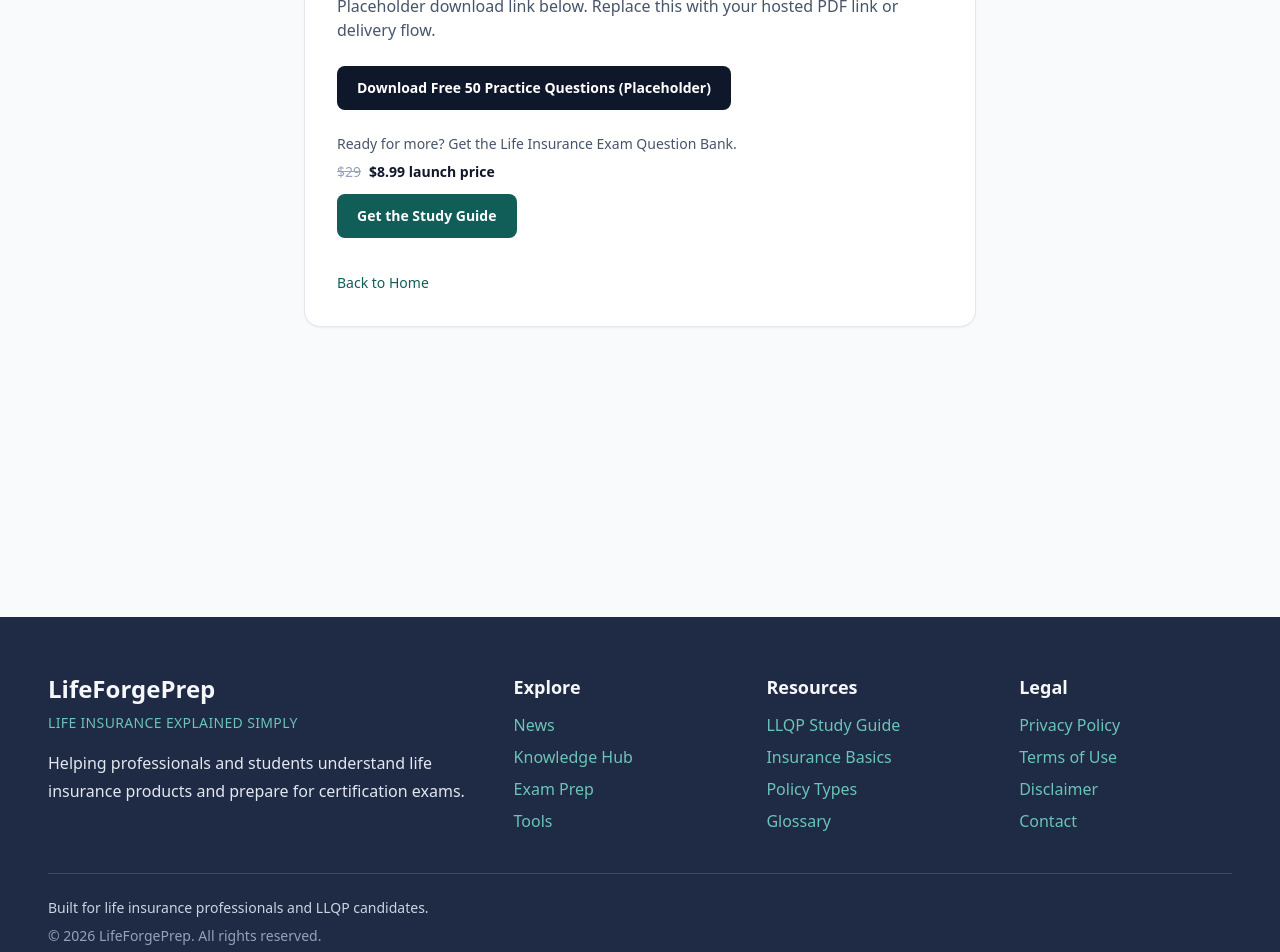
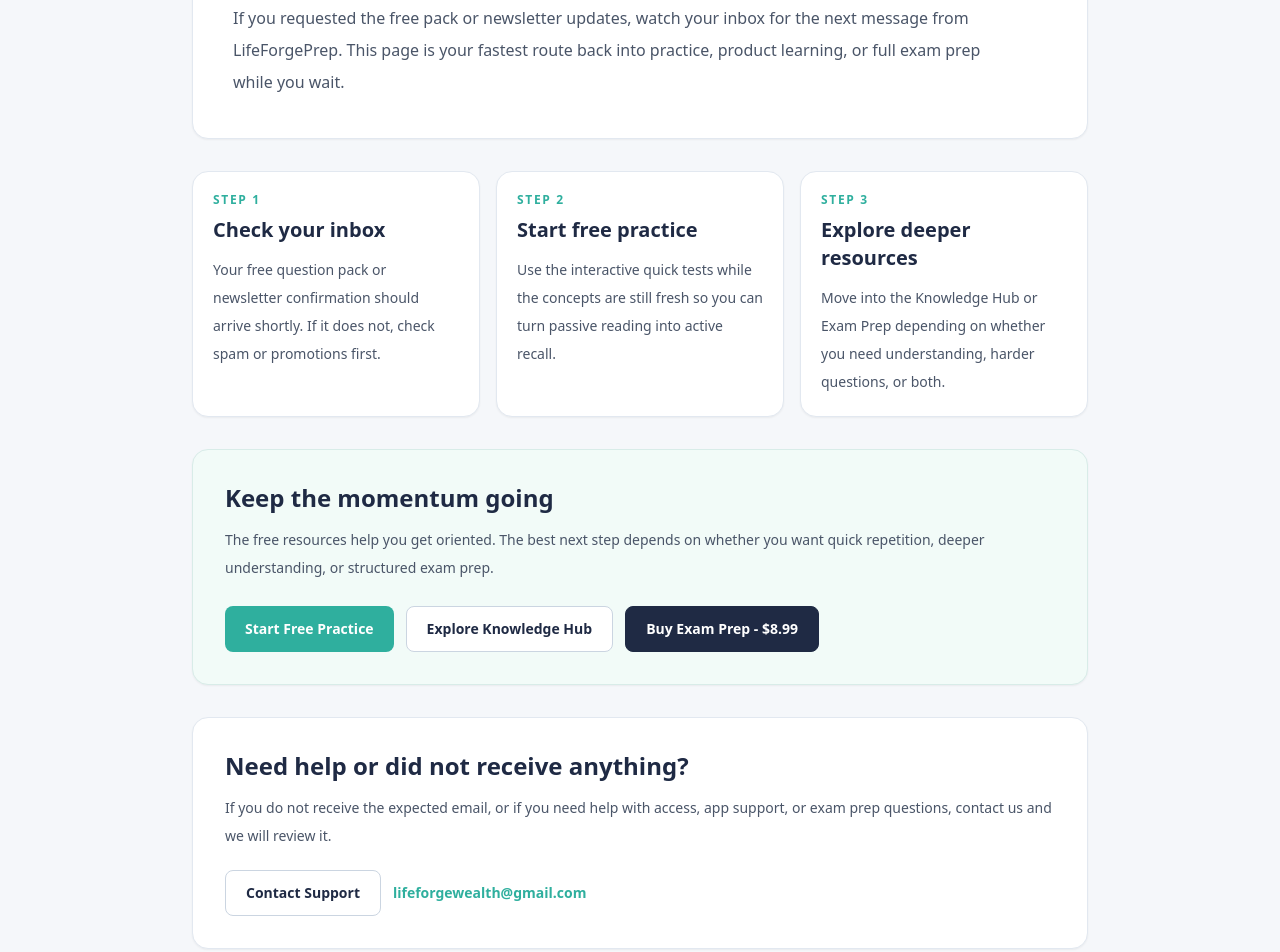
Before and after one commit to jfitz80/LifeForgeStudyPrep, a Next.js app: page /thanks in a window 1280 px wide. Shown: the part 280-1232 px from the top of the page. Built offline with nearby package versions, Linux system fonts and the light colour scheme.

Commit message:
Improve thank-you page follow-up flow

```diff
--- a/app/thanks/page.tsx
+++ b/app/thanks/page.tsx
@@ -1,44 +1,92 @@
 import Link from 'next/link';
 import { siteConfig } from '@/config/site';
 
+const nextSteps = [
+  {
+    title: 'Check your inbox',
+    body: 'Your free question pack or newsletter confirmation should arrive shortly. If it does not, check spam or promotions first.'
+  },
+  {
+    title: 'Start free practice',
+    body: 'Use the interactive quick tests while the concepts are still fresh so you can turn passive reading into active recall.'
+  },
+  {
+    title: 'Explore deeper resources',
+    body: 'Move into the Knowledge Hub or Exam Prep depending on whether you need understanding, harder questions, or both.'
+  }
+] as const;
+
 export default function ThanksPage() {
   return (
-    <main className="min-h-screen bg-slate-50 px-4 py-16 sm:px-6 lg:px-8">
-      <div className="mx-auto max-w-2xl rounded-2xl border border-slate-200 bg-white p-8 shadow-sm">
-        <p className="text-sm font-semibold uppercase tracking-wide text-brand-700">You're in</p>
-        <h1 className="mt-2 text-3xl font-bold tracking-tight text-slate-900">Thanks. Your free practice set is ready.</h1>
-        <p className="mt-4 text-slate-600">
-          Placeholder download link below. Replace this with your hosted PDF link or delivery flow.
+    <main className="min-h-screen bg-[#F5F7FA] px-4 py-16 sm:px-6 lg:px-8">
+      <div className="mx-auto max-w-4xl space-y-8">
+        <section className="rounded-2xl border border-slate-200 bg-white p-8 shadow-sm sm:p-10">
+          <p className="text-xs font-semibold uppercase tracking-[0.14em] text-[#2FAF9E]">You’re in</p>
+          <h1 className="mt-2 text-3xl font-bold tracking-tight text-[#1F2A44] sm:text-4xl">Thanks. Your request has been received.</h1>
+          <p className="mt-4 max-w-3xl text-base leading-8 text-[#4A5568]">
+            If you requested the free pack or newsletter updates, watch your inbox for the next message from LifeForgePrep. This page is your fastest route back into practice, product learning, or full exam prep while you wait.
           </p>
+        </section>
 
-        <a
-          href="#"
-          className="mt-6 inline-flex items-center justify-center rounded-lg bg-slate-900 px-5 py-3 text-sm font-semibold text-white"
+        <section className="grid gap-4 md:grid-cols-3">
+          {nextSteps.map((step, index) => (
+            <article key={step.title} className="rounded-2xl border border-slate-200 bg-white p-5 shadow-sm">
+              <p className="text-xs font-semibold uppercase tracking-[0.14em] text-[#2FAF9E]">Step {index + 1}</p>
+              <h2 className="mt-2 text-xl font-bold text-[#1F2A44]">{step.title}</h2>
+              <p className="mt-3 text-sm leading-7 text-[#4A5568]">{step.body}</p>
+            </article>
+          ))}
+        </section>
+
+        <section className="rounded-2xl border border-[#D8ECE8] bg-[#F2FBF8] p-8 shadow-sm">
+          <h2 className="text-2xl font-bold text-[#1F2A44]">Keep the momentum going</h2>
+          <p className="mt-3 max-w-3xl text-sm leading-7 text-[#4A5568]">
+            The free resources help you get oriented. The best next step depends on whether you want quick repetition, deeper understanding, or structured exam prep.
+          </p>
+          <div className="mt-6 flex flex-wrap gap-3">
+            <Link
+              href="/free-practice"
+              className="inline-flex items-center justify-center rounded-lg bg-[#2FAF9E] px-5 py-3 text-sm font-semibold text-white transition hover:bg-[#26988a]"
             >
-          Download Free 50 Practice Questions (Placeholder)
-        </a>
-
-        <p className="mt-6 text-sm text-slate-600">
-          Ready for more? Get the {siteConfig.productName}.
-        </p>
-        <p className="mt-2 text-sm text-slate-600">
-          <span className="mr-2 text-slate-400 line-through">{siteConfig.regularPriceDisplay}</span>
-          <span className="font-semibold text-slate-900">{siteConfig.launchPriceDisplay} launch price</span>
-        </p>
+              Start Free Practice
+            </Link>
+            <Link
+              href="/knowledge"
+              className="inline-flex items-center justify-center rounded-lg border border-slate-300 bg-white px-5 py-3 text-sm font-semibold text-[#1F2A44] transition hover:bg-slate-50"
+            >
+              Explore Knowledge Hub
+            </Link>
             <a
               href={siteConfig.checkoutUrl}
               target="_blank"
               rel="noopener noreferrer"
-          className="mt-3 inline-flex items-center justify-center rounded-lg bg-brand-700 px-5 py-3 text-sm font-semibold text-white"
+              className="inline-flex items-center justify-center rounded-lg border border-[#1F2A44] bg-[#1F2A44] px-5 py-3 text-sm font-semibold text-white transition hover:bg-[#162033]"
             >
-          Get the Study Guide
+              Buy Exam Prep - {siteConfig.launchPriceDisplay}
             </a>
+          </div>
+        </section>
 
-        <div className="mt-8">
-          <Link href="/" className="text-sm font-medium text-brand-700 hover:text-brand-900">
-            Back to Home
+        <section className="rounded-2xl border border-slate-200 bg-white p-8 shadow-sm">
+          <h2 className="text-2xl font-bold text-[#1F2A44]">Need help or did not receive anything?</h2>
+          <p className="mt-3 text-sm leading-7 text-[#4A5568]">
+            If you do not receive the expected email, or if you need help with access, app support, or exam prep questions, contact us and we will review it.
+          </p>
+          <div className="mt-5 flex flex-wrap gap-3">
+            <Link
+              href="/support"
+              className="inline-flex items-center justify-center rounded-lg border border-slate-300 bg-white px-5 py-3 text-sm font-semibold text-[#1F2A44] transition hover:bg-slate-50"
+            >
+              Contact Support
             </Link>
+            <a
+              href={`mailto:${siteConfig.supportEmail}`}
+              className="inline-flex items-center justify-center rounded-lg text-sm font-semibold text-[#2FAF9E] hover:text-[#1F2A44]"
+            >
+              {siteConfig.supportEmail}
+            </a>
           </div>
+        </section>
       </div>
     </main>
   );
```
Lines whose indentation alone changed are shown as unchanged.
